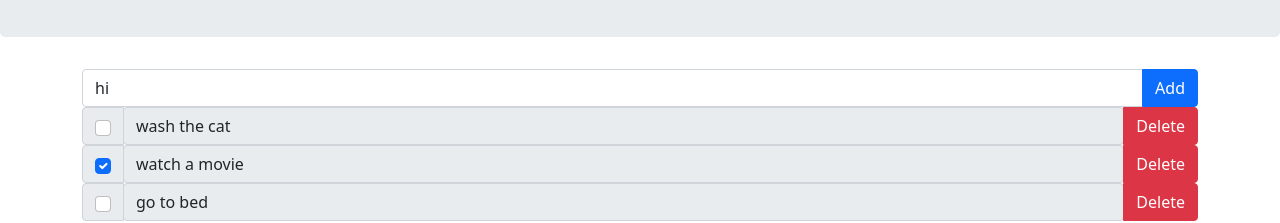
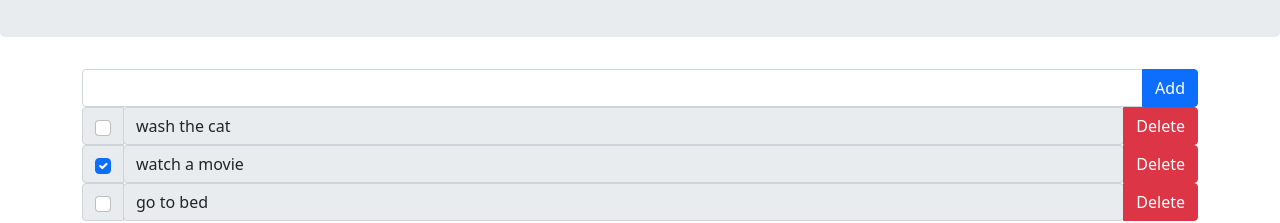
Before and after one commit to ejw773/to-do-30, a React (Create React App) app: page / in a window 1280 px wide. Shown: the part 129-352 px from the top of the page. Built offline with nearby package versions, Linux system fonts and the light colour scheme.

Commit message:
deletes default text for input

```diff
--- a/src/components/NewTaskComponent.js
+++ b/src/components/NewTaskComponent.js
@@ -5,7 +5,7 @@ import Button from 'react-bootstrap/Button';
 import Row from 'react-bootstrap/Row';
 
 const NewTask = ({addTask}) => {
-    const [userInput, setUserInput] = useState('hi');
+    const [userInput, setUserInput] = useState('');
     const handleChange = ({target}) => {
         let newInput = target.value;
         setUserInput(newInput);
```
